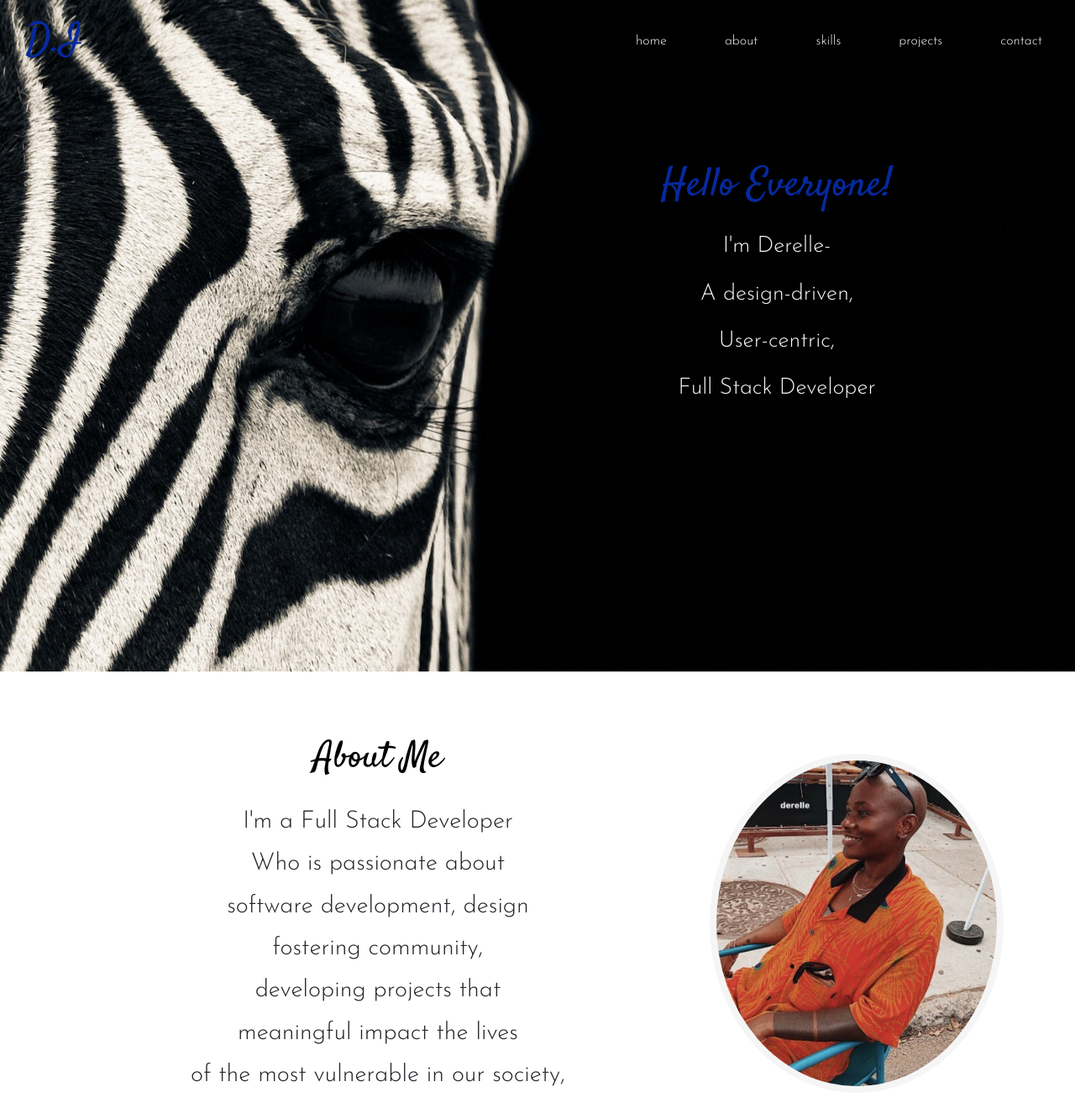
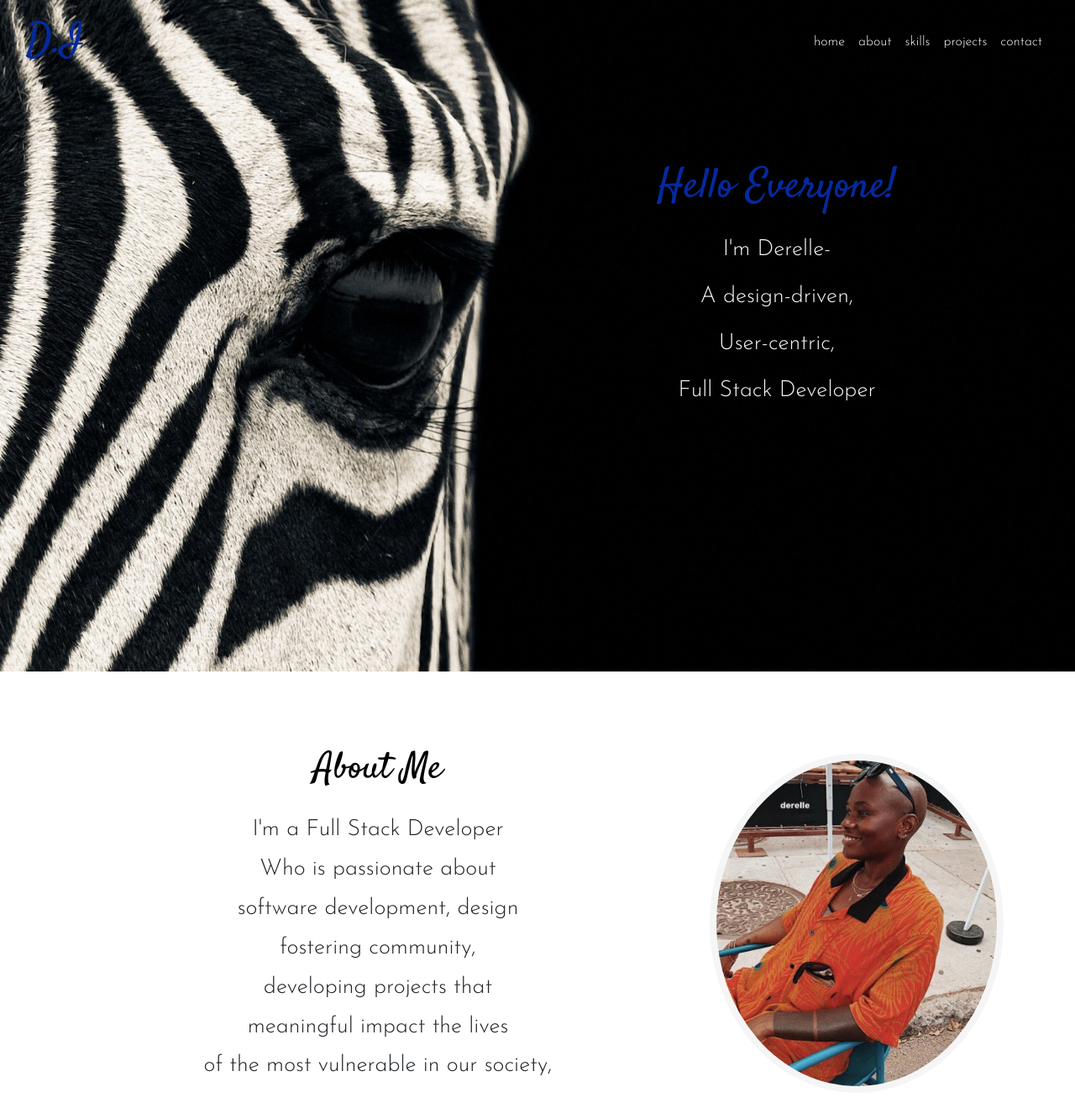
Before and after one commit to DFIshmael/portfolio-site, a plain HTML site: page index.html in a window 1280 px wide. Shown: the top 1326 px of the page at 84% size. Drawn offline with nearby package versions, Linux system fonts and the light colour scheme; a web font is replaced by a local one.

Commit message:
changes! no scrollbar

```diff
--- a/css/custom.scss
+++ b/css/custom.scss
@@ -3,9 +3,17 @@ body, html {
     margin: 0;
     padding: 0;
     -webkit-box-sizing: border-box;
-            box-sizing: border-box;
+    box-sizing: border-box;
     width: 100vw;
+    -ms-overflow-style: none;  /* Internet Explorer 10+  no scrollbar*/
+    scrollbar-width: none;  /* Firefox  no scrollbar*/
+}
+
+    ::-webkit-scrollbar {
+    width: 0px;  /* Remove scrollbar space */
+
   }
+
   .navbar-brand{
       color:#05299E;
   }
@@ -13,7 +21,8 @@ body, html {
 
   h1 {
     font-family: 'Satisfy', cursive;
-    font-size: 3em !important;
+    // font-size: calc(24px + 2vw) !important;
+    font-size:calc(1.5rem + 2vw) !important;
     color: #05299E;
     display: block;
   }
@@ -21,7 +30,8 @@ body, html {
   h2 {
     font-family: 'Satisfy', cursive;
     color: #05299E;
-    font-size: calc(18px + vw);
+    // font-size: calc(18px + 2vw);
+    font-size: calc(1.125rem + 2vw);
   }
   .nav-item, .nav-link {
     font-family: 'Josefin Sans', sans-serif;
@@ -41,8 +51,16 @@ body, html {
 
   .about {
     color: black;
-    font-size: calc(18px + 2vw);
+    // font-size: calc(18px + 2vw);
+    font-size: calc(1.125rem + 2vw);
     font-family: 'Satisfy', cursive;
+  }
+
+  .aboutText {
+    line-height: 1.75em;
+    font-family: 'Josefin Sans', sans-serif;
+    // font-size: calc(14px + 1vw);
+    font-size: calc(0.875rem + 1vw);
   }
 
   .border-top,.border-primary {
@@ -50,11 +68,7 @@ body, html {
     border-width: 8px !important;
   }
 
-  .aboutText {
-    line-height: 1.75em;
-    font-family: 'Josefin Sans', sans-serif;
-    font-size: calc(16px + 1vw);
-  }
+
 
 .card-img{
     background-position: center;
@@ -65,10 +79,10 @@ body, html {
     opacity: .5;
 }
 .skill-sub{
-
     font-family: 'Josefin Sans', sans-serif,bold 700;
     font-weight: bolder;
-    font-size: calc(12px + 1vw);
+    // font-size: calc(12px + 1vw);
+    font-size: calc(0.75rem + 1vw);
 }
 
 
@@ -85,5 +99,6 @@ body, html {
       border-bottom: 1px solid white ;
       text-align: center;
       overflow-x: hidden !important;
+
   }
 }
--- a/index.html
+++ b/index.html
@@ -38,7 +38,7 @@
 
 
         <div class="collapse navbar-collapse" id="togglerNav">
-     <div class="navbar-nav justify-content-between ml-auto" style="width: 500px;" >
+     <div class="navbar-nav justify-content-between ml-auto" >
         <a class="nav-item nav-link" href="#">home</a>
         <a class="nav-item nav-link" href="#">about</a>
         <a class="nav-item nav-link" href="#">skills</a>
@@ -91,7 +91,7 @@
 <div class="card-img-overlay">
     <h1 class="card-title pl-4">Skills</h1>
     <div class="container">
-        <div class="row text-center">
+        <div class="row text-center" style="height: 75vh;" >
             <div class="col-sm-4 pb-3">
         <img src="images/html5.png" alt="html 5 icon"class="img-fluid" style="width: 125px; height: 125px;">
              <p class="skill-sub  mt-3">HTML5</p>
```
Also changed, not shown: css/custom.css, 1 other file.
